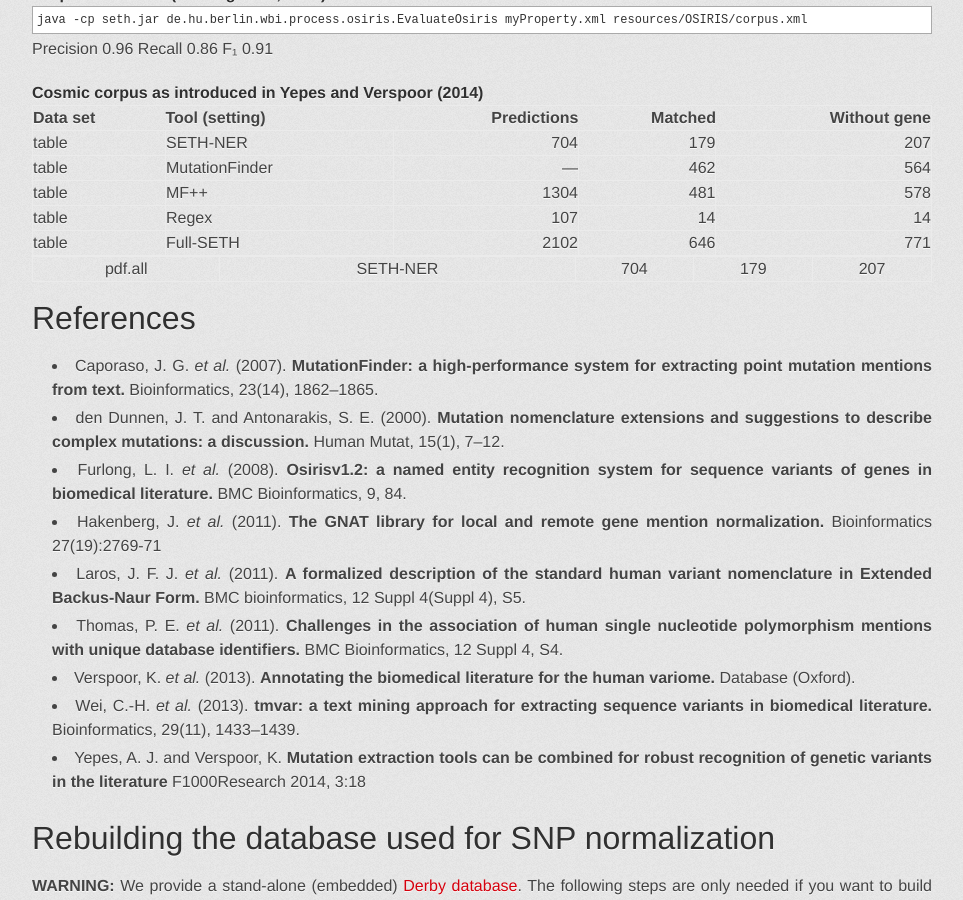
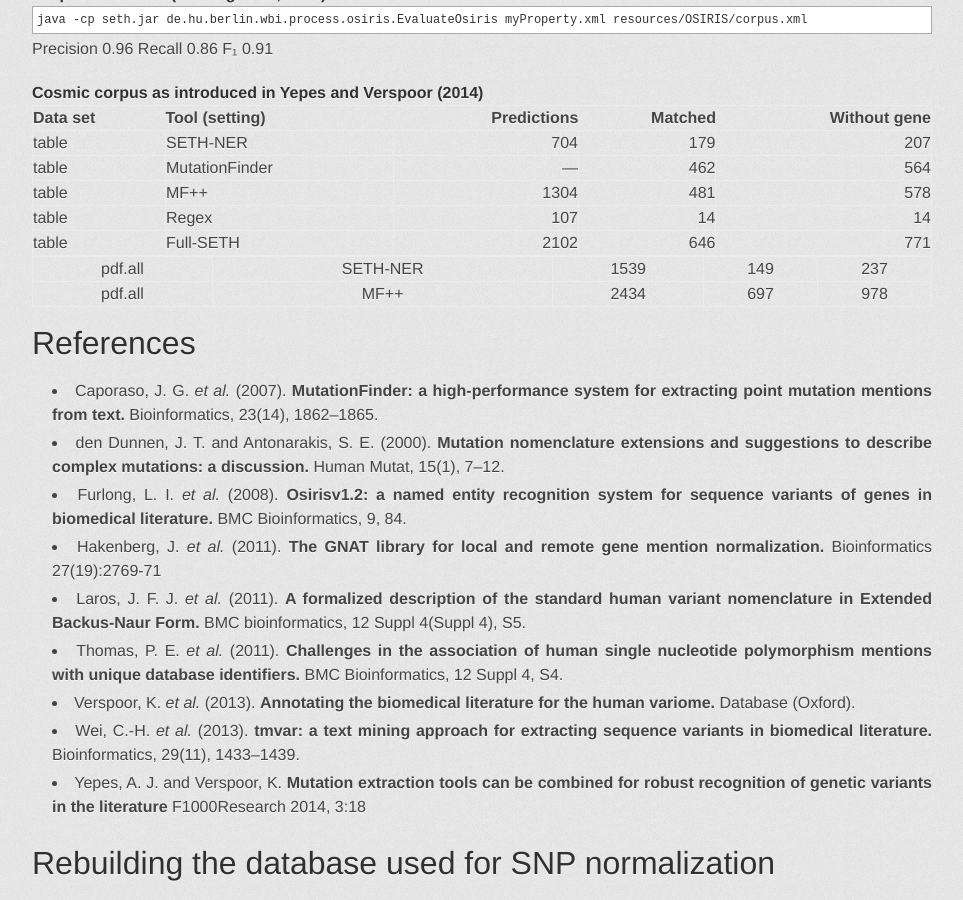
Before and after one commit to rockt/SETH, a Jekyll site: the page built from index.md, in a window 1280 px wide and 900 px high, scrolled down 3675 px. Shown: the whole window, without its empty margins (158-1121 px from the left). Built offline with Jekyll 4.4.1, drawn with Linux system fonts in a browser that asks for light colours; some web fonts are replaced.

Commit message:
Update index.md

```diff
--- a/index.md
+++ b/index.md
@@ -250,7 +250,8 @@ F₁        0.91
 |table     | Regex          | 107         | 14      | 14           |
 |table     | Full-SETH      | 2102        | 646     | 771          |
 
-|pdf.all   | SETH-NER       | 704         | 179     | 207          |
+|pdf.all   | SETH-NER       | 1539        | 149     | 237          |
+|pdf.all   | MF++           | 2434        | 697     | 978          |
 
 
 
```
